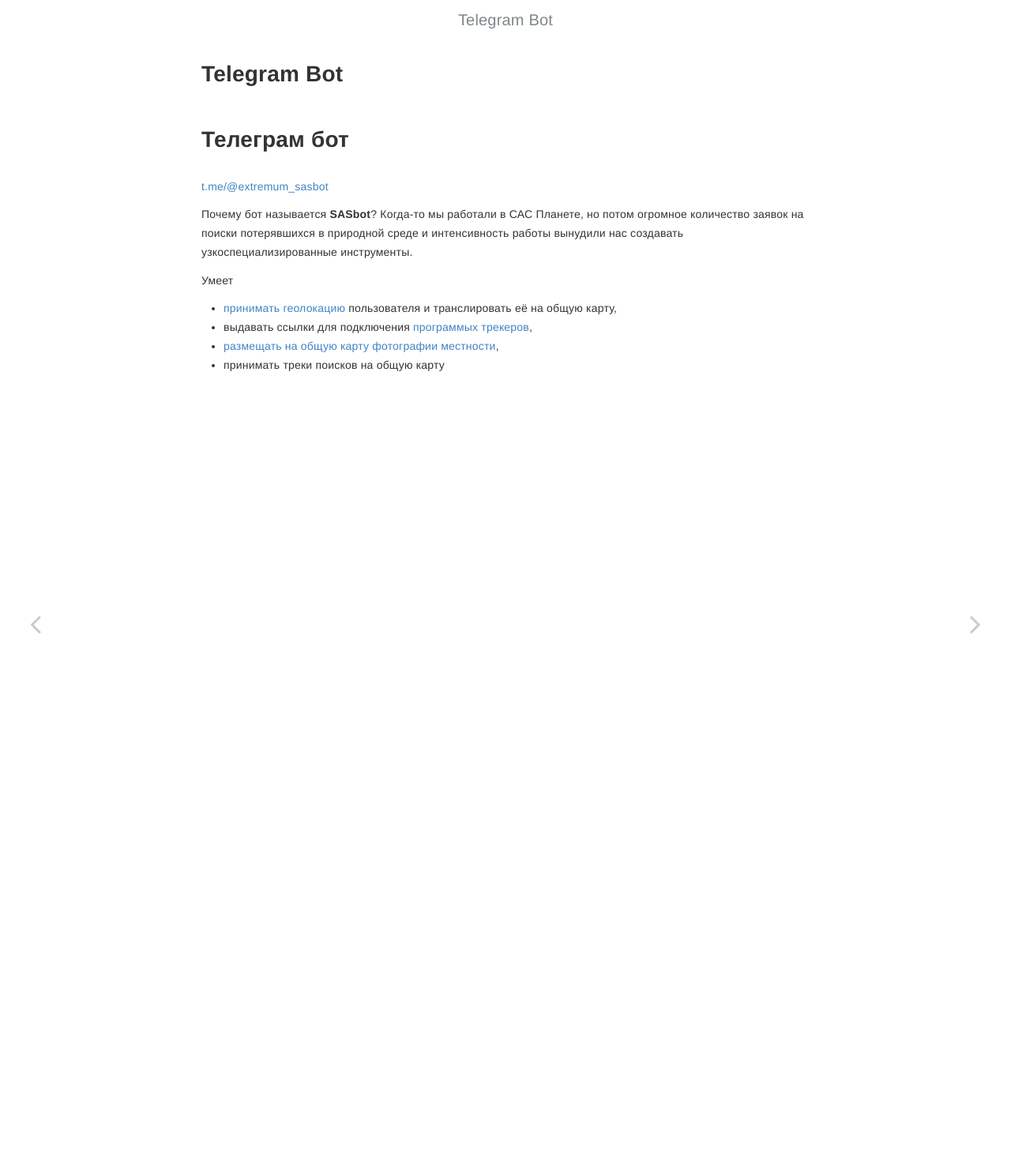
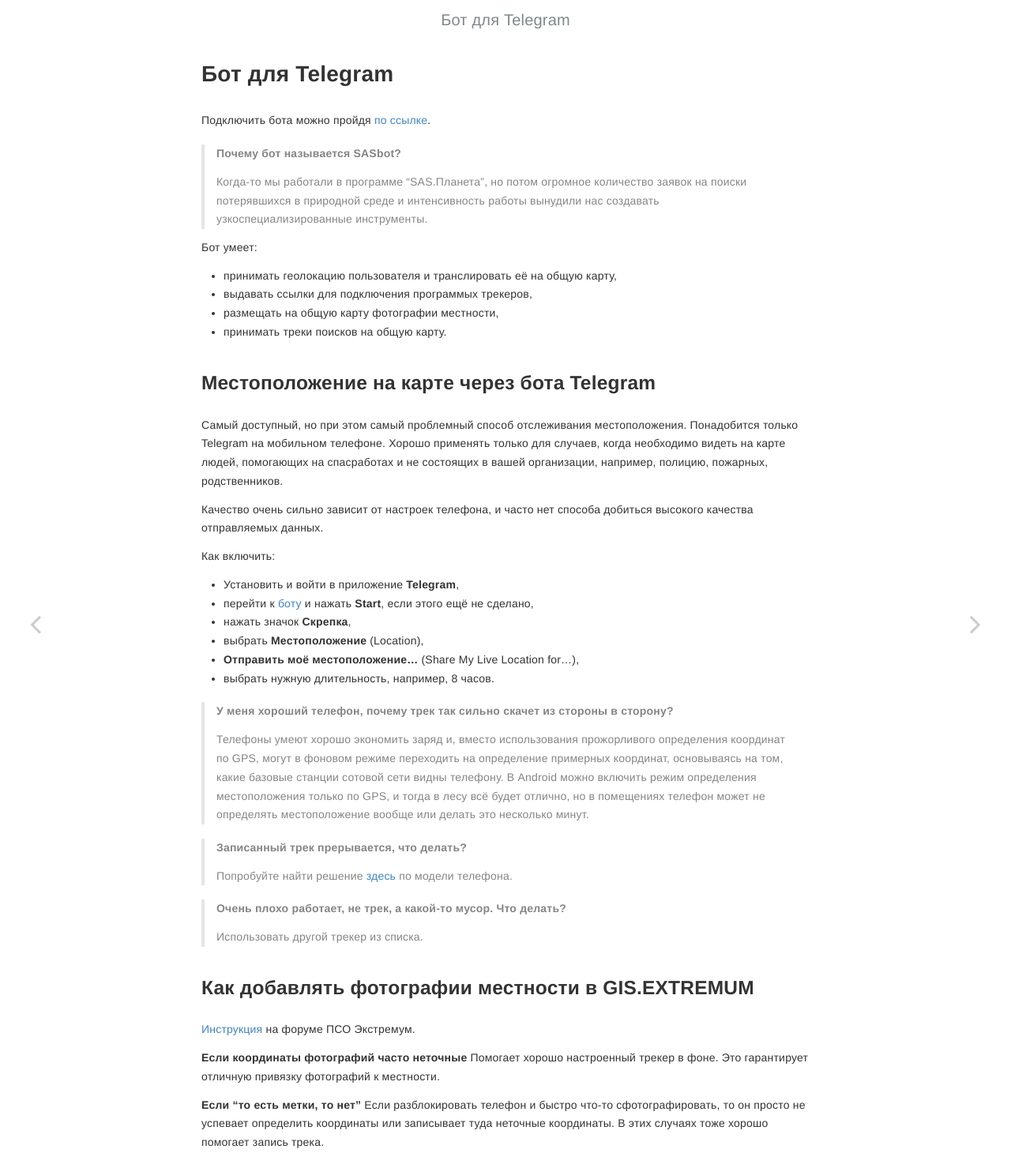
Before and after one commit to extremum-search-and-rescue/help.gis, a Jekyll site: the page built from _posts/2023-06-16-telegram-bot.md, in a window 1280 px wide. Shown: the whole page at 79% size. Built offline with Jekyll 4.4.1, drawn with Linux system fonts in a browser that asks for light colours; our own code applies the rules of GitHub Pages for plain Markdown files.

Commit message:
Update 2023-06-16-telegram-bot.md

```diff
--- a/_posts/2023-06-16-telegram-bot.md
+++ b/_posts/2023-06-16-telegram-bot.md
@@ -1,11 +1,47 @@
-# Телеграм бот
+---
+title: Бот для Telegram
+date: 2023-06-16
+layout: post
+---
 
-[t.me/@extremum_sasbot](https://t.me/@extremum_sasbot)
+Подключить бота можно пройдя [по ссылке](https://t.me/@extremum_sasbot).
 
-Почему бот называется **SASbot**? Когда-то мы работали в САС Планете, но потом огромное количество заявок на поиски потерявшихся в природной среде и интенсивность работы вынудили нас создавать узкоспециализированные инструменты.
+> ##### Почему бот называется **SASbot**?
+> Когда-то мы работали в программе "SAS.Планета", но потом огромное количество заявок на поиски потерявшихся в природной среде и интенсивность работы вынудили нас создавать узкоспециализированные инструменты.
 
-Умеет
-- [принимать геолокацию](/telegrambot-onlinetracking.md) пользователя и транслировать её на общую карту,
-- выдавать ссылки для подключения [программых трекеров](/onlinetracking-main.md),
-- [размещать на общую карту фотографии местности](/telegrambot-foto.md),
-- принимать треки поисков на общую карту
+Бот умеет:
+- принимать геолокацию пользователя и транслировать её на общую карту,
+- выдавать ссылки для подключения программых трекеров,
+- размещать на общую карту фотографии местности,
+- принимать треки поисков на общую карту.
+
+## Местоположение на карте через бота Telegram
+Самый доступный, но при этом самый проблемный способ отслеживания местоположения. Понадобится только Telegram на мобильном телефоне. Хорошо применять только для случаев, когда необходимо видеть на карте людей, помогающих на спасработах и не состоящих в вашей организации, например, полицию, пожарных, родственников.
+
+Качество очень сильно зависит от настроек телефона, и часто нет способа добиться высокого качества отправляемых данных.
+
+Как включить:
+- Установить и войти в приложение **Telegram**,
+- перейти к [боту](https://t.me/@extremum_sasbot) и нажать **Start**, если этого ещё не сделано,
+- нажать значок **Скрепка**,
+- выбрать **Местоположение** (Location),
+- **Отправить моё местоположение...** (Share My Live Location for...),
+- выбрать нужную длительность, например, 8 часов.
+
+> ##### У меня хороший телефон, почему трек так сильно скачет из стороны в сторону?
+> Телефоны умеют хорошо экономить заряд и, вместо использования прожорливого определения координат по GPS, могут в фоновом режиме переходить на определение примерных координат, основываясь на том, какие базовые станции сотовой сети видны телефону. В Android можно включить режим определения местоположения только по GPS, и тогда в лесу всё будет отлично, но в помещениях телефон может не определять местоположение вообще или делать это несколько минут.
+
+> ##### Записанный трек прерывается, что делать?
+> Попробуйте найти решение [здесь](https://dontkillmyapp.com) по модели телефона.
+
+> ##### Очень плохо работает, не трек, а какой-то мусор. Что делать?
+> Использовать другой трекер из списка.
+
+## Как добавлять фотографии местности в GIS.EXTREMUM
+[Инструкция](http://forum.extremum.org/viewtopic.php?f=6&t=24782) на форуме ПСО Экстремум.
+
+**Если координаты фотографий часто неточные**
+Помогает хорошо настроенный трекер в фоне. Это гарантирует отличную привязку фотографий к местности.
+
+**Если "то есть метки, то нет"**
+Если разблокировать телефон и быстро что-то сфотографировать, то он просто не успевает определить координаты или записывает туда неточные координаты. В этих случаях тоже хорошо помогает запись трека.
```
